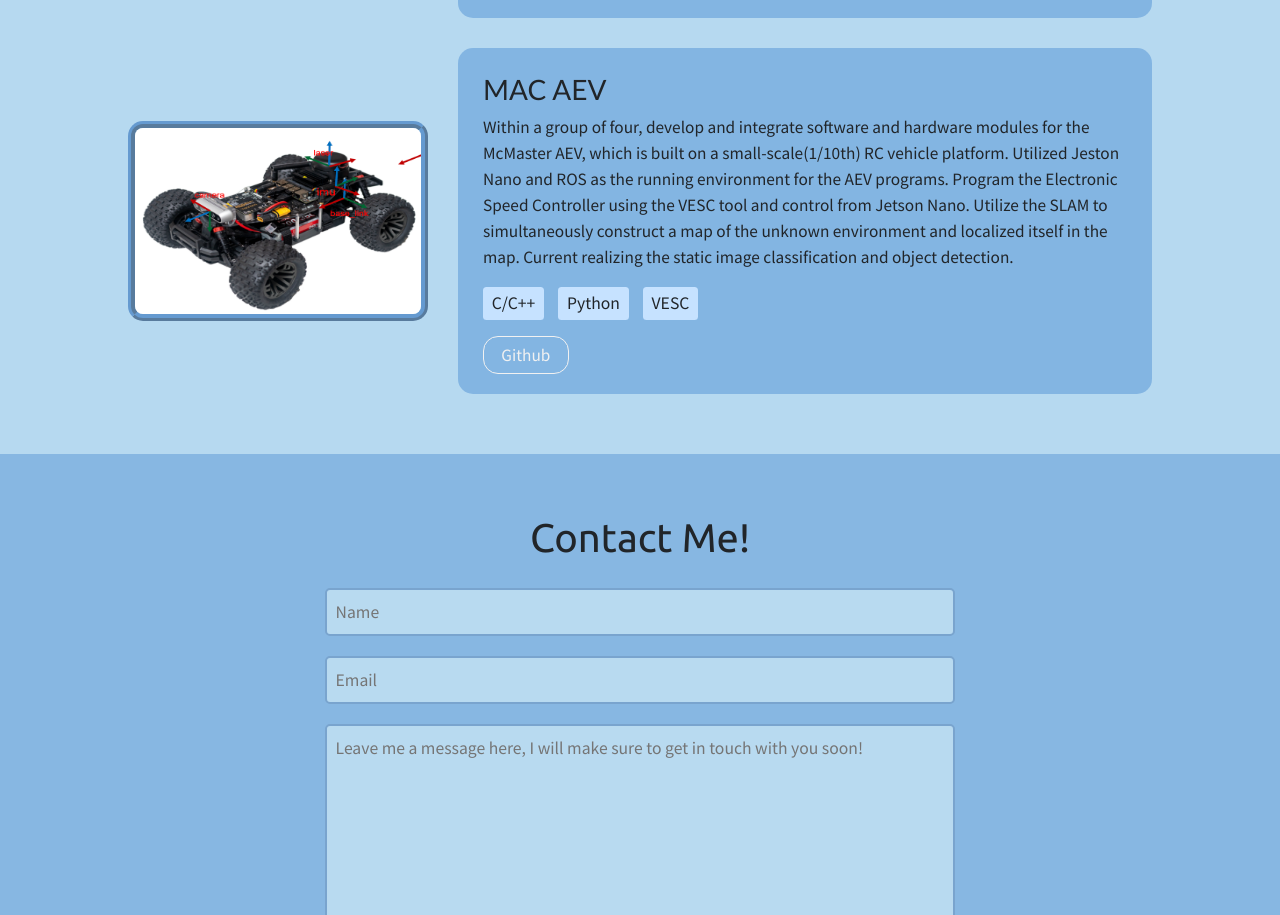
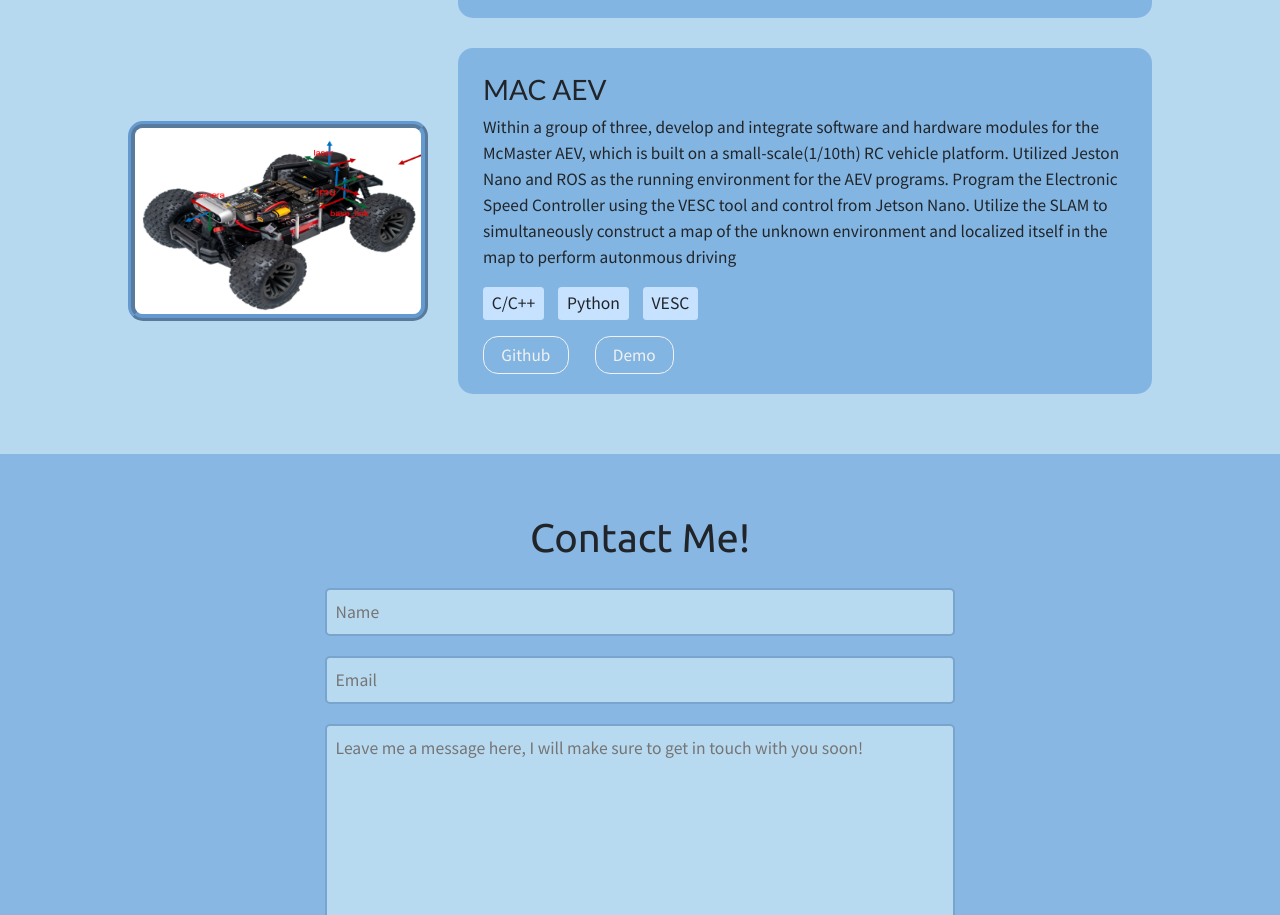
Before and after one commit to rruiqiu/CV-frontend, a React (Create React App) app in the folder client/: page /about in a window 1280 px wide. Shown: the part 1992-2907 px from the top of the page. Built offline with nearby package versions, Linux system fonts and the light colour scheme.

Commit message:
update video demo

```diff
--- a/client/src/components/App.jsx
+++ b/client/src/components/App.jsx
@@ -5,7 +5,7 @@
 import Login from "../Data/login"
 import AuthContext from "../store/auth-context"
 import { useContext } from "react"
-
+import Demo from "./DemoAEV"
 
 function App () {
   const authCtx = useContext(AuthContext)
@@ -24,6 +24,7 @@
             <p>There's nothing here!</p>
           </main>
         } />
+        <Route path="/AEVdemo" element={<Demo />} />
       </Routes>
     </div>
   )
--- /dev/null
+++ b/client/src/components/DemoAEV.jsx
@@ -0,0 +1,12 @@
+function Demo () {
+  return (
+    <div>
+      <h1>AEV Demo</h1>
+      <video width="600" height="500" controls muted>
+        <source src="/video/MacAEV.MOV" />
+      </video>
+    </div>
+  )
+}
+
+export default Demo;
--- a/client/src/projectlisting.jsx
+++ b/client/src/projectlisting.jsx
@@ -38,9 +38,10 @@
     id: 5,
     img: "/images/AEV.png",
     name: "MAC AEV",
-    description: "Within a group of four, develop and integrate software and hardware modules for the McMaster AEV, which is built on a small-scale(1/10th) RC vehicle platform. Utilized Jeston Nano and ROS as the running environment for the AEV programs. Program the Electronic Speed Controller using the VESC tool and control from Jetson Nano. Utilize the SLAM to simultaneously construct a map of the unknown environment and localized itself in the map. Current realizing the static image classification and object detection.",
+    description: "Within a group of three, develop and integrate software and hardware modules for the McMaster AEV, which is built on a small-scale(1/10th) RC vehicle platform. Utilized Jeston Nano and ROS as the running environment for the AEV programs. Program the Electronic Speed Controller using the VESC tool and control from Jetson Nano. Utilize the SLAM to simultaneously construct a map of the unknown environment and localized itself in the map to perform autonmous driving",
     stack: ["C/C++", "Python", "VESC"],
     github: "https://github.com/rruiqiu/MAC_AEV",
+    demo: "https://ruiqiu.netlify.app/AEVdemo",
   }
 ];
 export default projectlisting;
```
Also changed, not shown: 1 other file (tests, documents, lock files or other folders).
